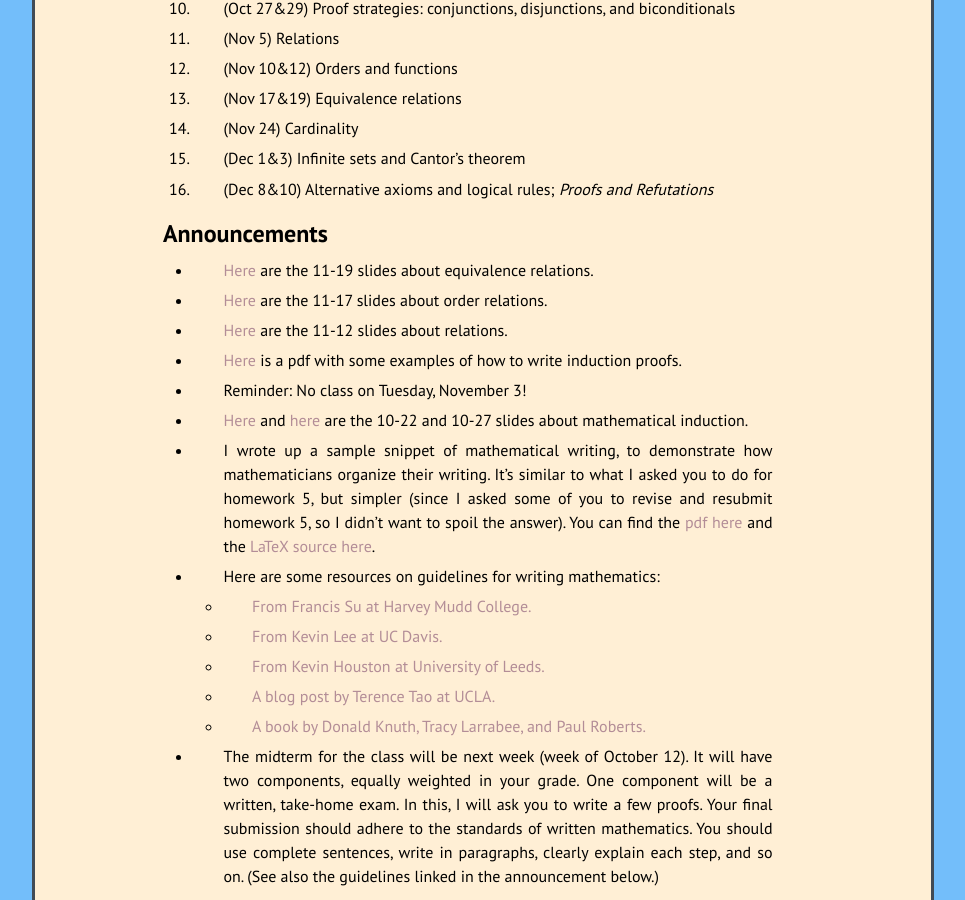
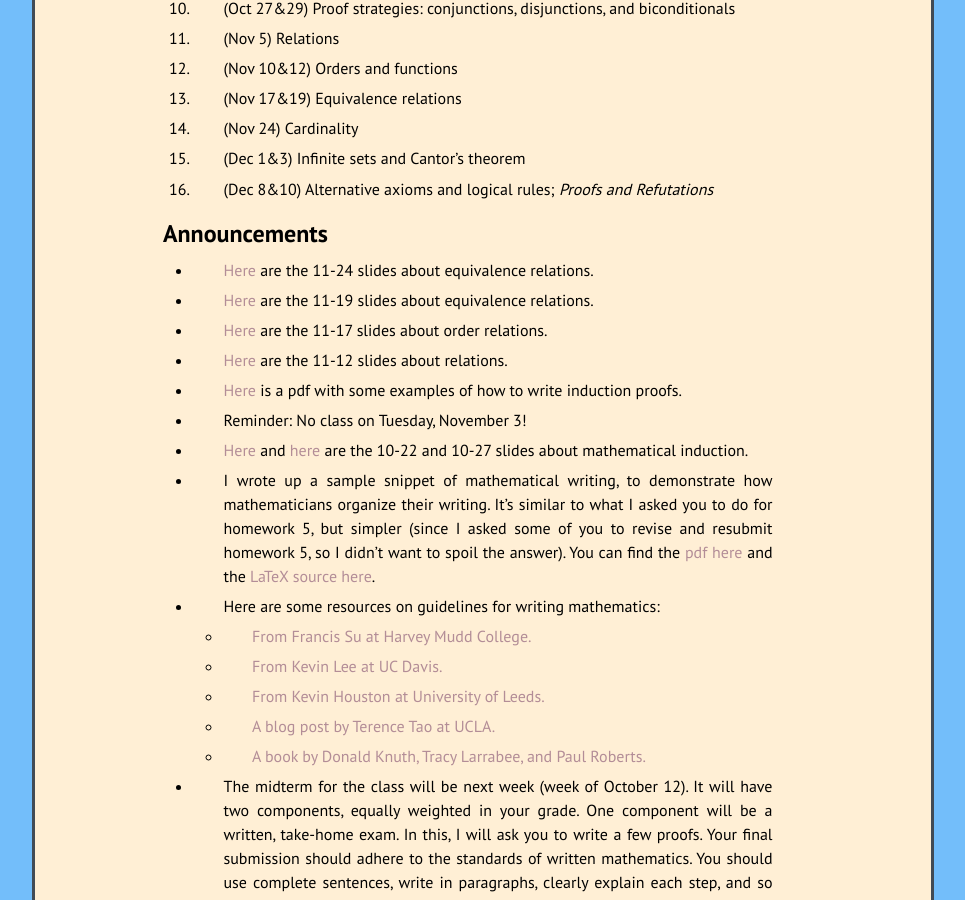
Before and after one commit to kamerynjw/kamerynjw.github.io, a Jekyll site: the page built from teaching/2020/math321.md, in a window 1280 px wide and 900 px high, scrolled down 961 px. Shown: the whole window, without its empty margins (157-1122 px from the left). Built offline with Jekyll 4.4.1, drawn with Linux system fonts in a browser that asks for light colours; nearby versions of some CDN libraries; formulas are drawn with MathJax 3.

Commit message:
new slides here

```diff
--- a/teaching/2020/math321.md
+++ b/teaching/2020/math321.md
@@ -66,6 +66,8 @@ Tentative Weekly Schedule
 Announcements
 -------------
 
+* [Here]({{ page.url }}rel4.pdf) are the 11-24 slides about equivalence relations.
+
 * [Here]({{ page.url }}rel3.pdf) are the 11-19 slides about equivalence relations.
 
 * [Here]({{ page.url }}rel2.pdf) are the 11-17 slides about order relations.
```
Also changed, not shown: 1 other file.
